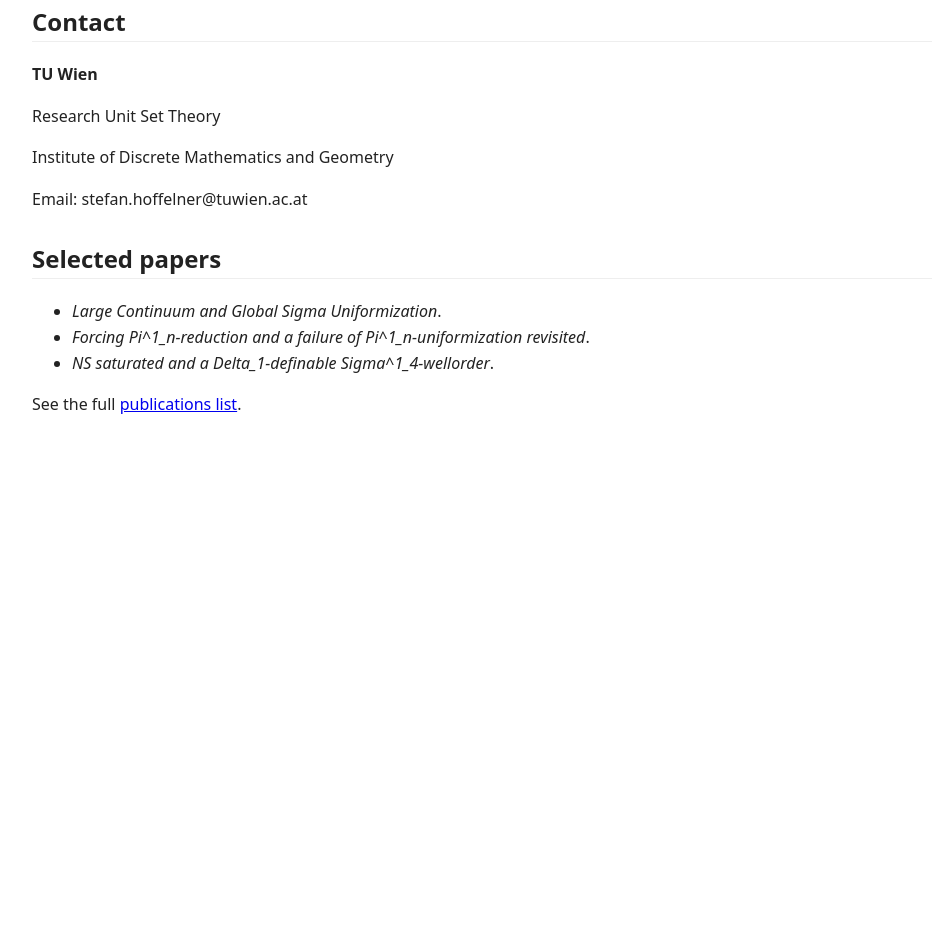
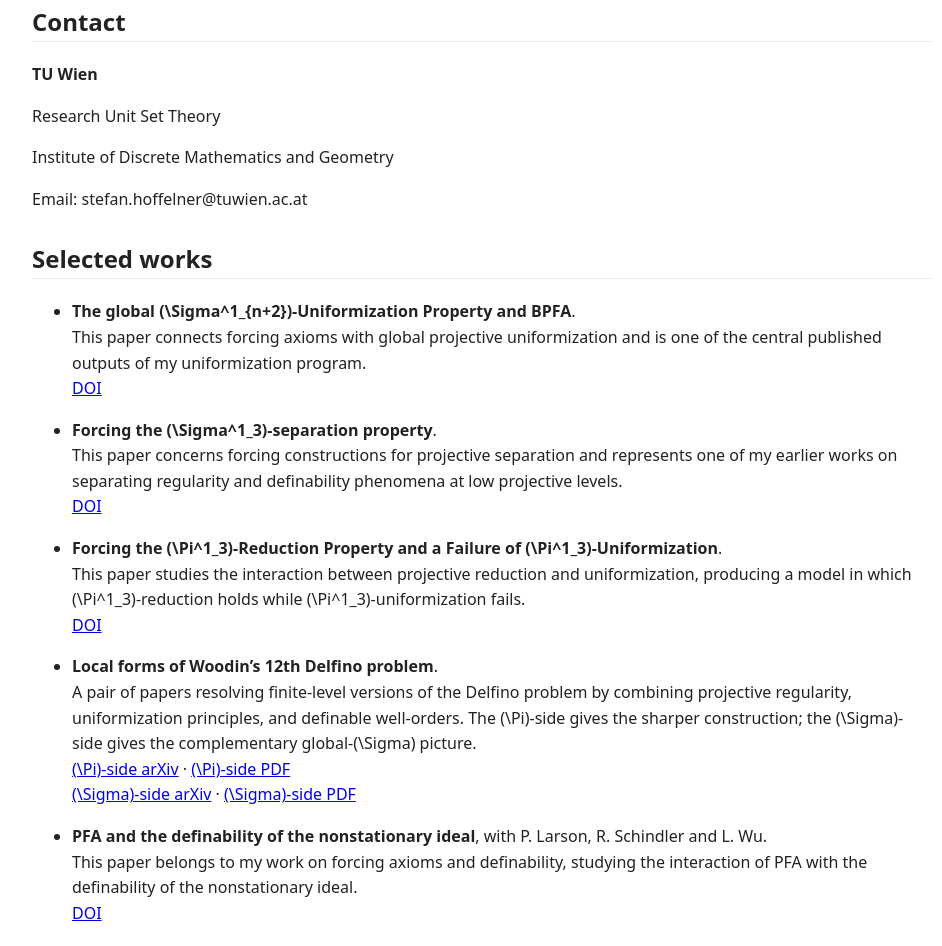
Before and after one commit to StefanHoffelner/stefanhoffelner.github.io, a Jekyll site: the page built from index.md, in a window 1280 px wide. Shown: the part 528-1474 px from the top of the page, without its empty margins (158-1100 px from the left). Built offline with Jekyll 4.4.1, drawn with Linux system fonts in a browser that asks for light colours; our own code applies the rules of GitHub Pages for plain Markdown files; a script that is not in the unit is left out; before the commit the page ends 1002 px from its top, so only the background shows below that.

Commit message:
Update selected works

```diff
--- a/index.md
+++ b/index.md
@@ -23,10 +23,27 @@ Institute of Discrete Mathematics and Geometry
 
 Email: stefan.hoffelner@tuwien.ac.at
 
-## Selected papers
+## Selected works
 
-- *Large Continuum and Global Sigma Uniformization*.
-- *Forcing Pi^1_n-reduction and a failure of Pi^1_n-uniformization revisited*.
-- *NS saturated and a Delta_1-definable Sigma^1_4-wellorder*.
+- **The global \(\Sigma^1_{n+2}\)-Uniformization Property and BPFA**.
+  This paper connects forcing axioms with global projective uniformization and is one of the central published outputs of my uniformization program.
+  [DOI](https://doi.org/10.1016/j.aim.2025.110272)
+
+- **Forcing the \(\Sigma^1_3\)-separation property**.
+  This paper concerns forcing constructions for projective separation and represents one of my earlier works on separating regularity and definability phenomena at low projective levels.
+  [DOI](https://doi.org/10.1142/S0219061322500088)
+
+- **Forcing the \(\Pi^1_3\)-Reduction Property and a Failure of \(\Pi^1_3\)-Uniformization**.
+  This paper studies the interaction between projective reduction and uniformization, producing a model in which \(\Pi^1_3\)-reduction holds while \(\Pi^1_3\)-uniformization fails.
+  [DOI](https://doi.org/10.1016/j.apal.2023.103292)
+
+- **Local forms of Woodin's 12th Delfino problem**.
+  A pair of papers resolving finite-level versions of the Delfino problem by combining projective regularity, uniformization principles, and definable well-orders. The \(\Pi\)-side gives the sharper construction; the \(\Sigma\)-side gives the complementary global-\(\Sigma\) picture.
+  [\(\Pi\)-side arXiv](https://doi.org/10.48550/arXiv.2606.13210) · [\(\Pi\)-side PDF](/papers/local-delfino-pi-side.pdf)
+  [\(\Sigma\)-side arXiv](https://doi.org/10.48550/arXiv.2606.13199) · [\(\Sigma\)-side PDF](/papers/local-delfino-sigma-side.pdf)
+
+- **PFA and the definability of the nonstationary ideal**, with P. Larson, R. Schindler and L. Wu.
+  This paper belongs to my work on forcing axioms and definability, studying the interaction of PFA with the definability of the nonstationary ideal.
+  [DOI](https://doi.org/10.1017/jsl.2025.31)
 
 See the full [publications list](/publications/).
```
